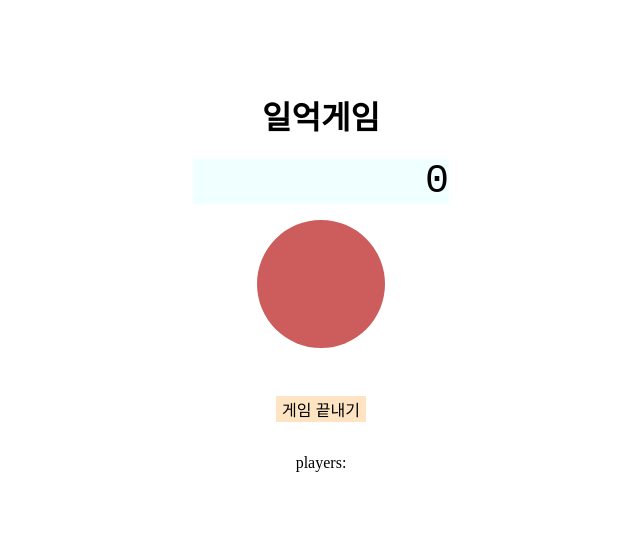
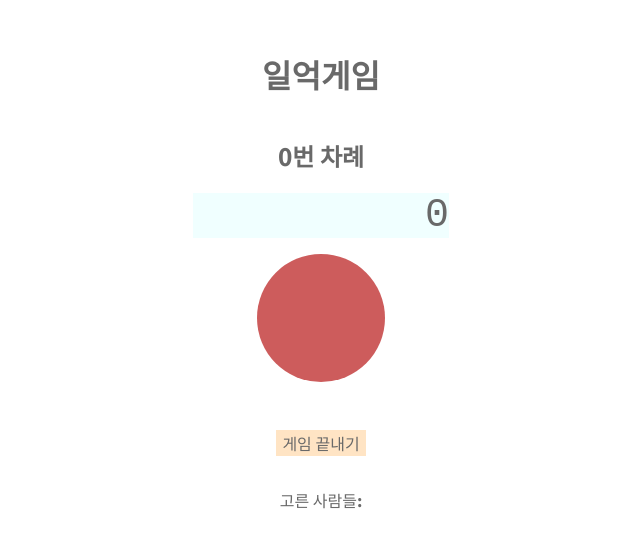
Before and after one commit to Jueun-Park/ireokgame, a SvelteKit app: page / in a window 1280 px wide. Shown: the part 129-676 px from the top of the page, without its empty margins (319-959 px from the left). Built offline with nearby package versions, Linux system fonts and the light colour scheme; a web font is replaced by a local one.

Commit message:
#4 find loser and winner; change font

```diff
--- a/src/app.html
+++ b/src/app.html
@@ -7,6 +7,7 @@
 	<link rel="preconnect" href="https://fonts.googleapis.com">
 	<link rel="preconnect" href="https://fonts.gstatic.com" crossorigin>
 	<link href="https://fonts.googleapis.com/css2?family=Sometype+Mono&display=swap" rel="stylesheet">
+	<link href="https://fonts.googleapis.com/css2?family=Noto+Sans+KR:wght@800&display=swap" rel="stylesheet">
 	<meta name="viewport" content="width=device-width, initial-scale=1" />
 	%sveltekit.head%
 </head>
--- a/src/routes/+page.svelte
+++ b/src/routes/+page.svelte
@@ -2,18 +2,21 @@
 	import '../global.css';
 
 	let ireok = 100000000;
+	let logUnit = Math.log(ireok);
+
+	let calculateFunctions = [(t) => Math.exp(logUnit * t), (t) => Math.pow(t, t)];
+
 	let number = 0;
-	let logUnit = Math.log(ireok);
 	let gameEnded = false;
 	let isCounting = false;
 	let touchCount = 0;
+	let intervalID;
 
 	let players = [];
 	let playerID = 0;
 
-	let intervalID;
-
-	let calculateFunctions = [(t) => Math.exp(logUnit * t), (t) => Math.pow(t, t)];
+	let losers = [];
+	let winners = [];
 
 	function startIncreasing(e) {
 		touchCount++;
@@ -61,27 +64,67 @@
 
 	function endGame() {
 		gameEnded = true;
+		const result = findLosersAndWinners(players);
+		losers = result.losers;
+		winners = result.winners;
 	}
 
 	function restart() {
+		stopIncreasing();
 		gameEnded = false;
 		playerID = 0;
 		players = [];
+		losers = [];
+		winners = [];
+	}
+
+	function findLosersAndWinners(players) {
+		players.sort((a, b) => a.number - b.number);
+		let ls = [];
+		let ws = [];
+		let ireokPlayers = [];
+
+		for (const player of players) {
+			if (player.number === ireok) {
+				ireokPlayers.push(player);
+			} else {
+				if (ls.length === 0 || ls[0].number === player.number) {
+					ls.push(player);
+				} else if (ls.length === 1 && ls[0].number != player.number) {
+					ws = [...ws, ...ls];
+					ls = [player];
+				} else {
+					ws.push(player);
+				}
+			}
+		}
+
+		if (ireokPlayers.length > 1) {
+			if (ireokPlayers.length === players.length) {
+				ls = ireokPlayers;
+				ws = [];
+			} else {
+				ws = [...ws, ...ireokPlayers];
+			}
+		} else if (ireokPlayers.length === 1) {
+			ws = [...ws, ...ls];
+			ls = ireokPlayers;
+		}
+
+		ls.sort((a, b) => a.id - b.id);
+		ws.sort((a, b) => a.id - b.id);
+		return { losers: ls, winners: ws };
 	}
 </script>
 
+<body>
 	<div class="game-container">
 		<h1>일억게임</h1>
 
-	{#if gameEnded}
-		<div>
-			{#each players as player}
-				<div>player {player.id}: {player.number}<br /></div>
-			{/each}
-		</div>
-	{/if}
-
 		{#if !gameEnded}
+			<h2>
+				{playerID}번 차례
+			</h2>
 			<div class={isCounting ? 'counter counter-counting' : 'counter counter-default'}>
 				{number}
 			</div>
@@ -96,7 +139,7 @@
 			<button class="game-button end-game-button" on:click={endGame}>게임 끝내기</button>
 
 			<div>
-			players:
+				고른 사람들:
 				{#each players as player}
 					{player.id},
 				{/each}
@@ -104,11 +147,32 @@
 		{/if}
 
 		{#if gameEnded}
+			<div>
+				<div>
+					<h2>걸린 사람:</h2>
+					{#each losers as loser}
+						<div>사람 {loser.id}: {loser.number}<br /></div>
+					{/each}
+				</div>
+				<div>
+					<h2>이긴 사람:</h2>
+					{#each winners as winner}
+						<div>사람 {winner.id}: {winner.number}<br /></div>
+					{/each}
+				</div>
+			</div>
+
 			<button class="game-button restart-button" on:click={restart}>게임 다시하기</button>
 		{/if}
 	</div>
+</body>
 
 <style>
+	body {
+		font-family: 'Noto Sans KR', sans-serif;
+		color: dimgray;
+	}
+
 	.game-container {
 		user-select: none;
 		display: flex;
@@ -148,6 +212,9 @@
 	}
 
 	.game-button {
+		font-family: 'Noto Sans KR', sans-serif;
+		color: dimgray;
+
 		margin: 2rem;
 		border: 0px;
 		font-size: 1rem;
```
Lines whose indentation alone changed are shown as unchanged.
